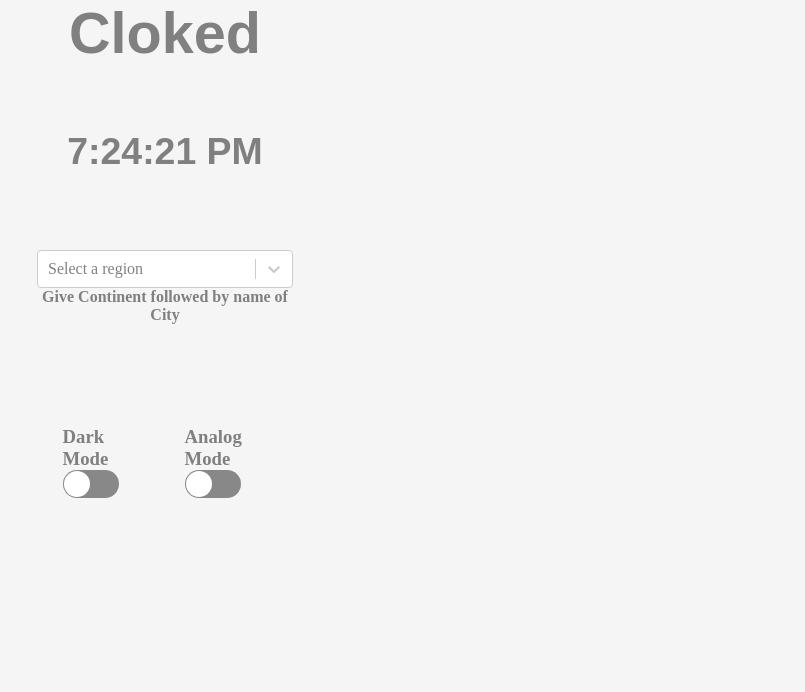
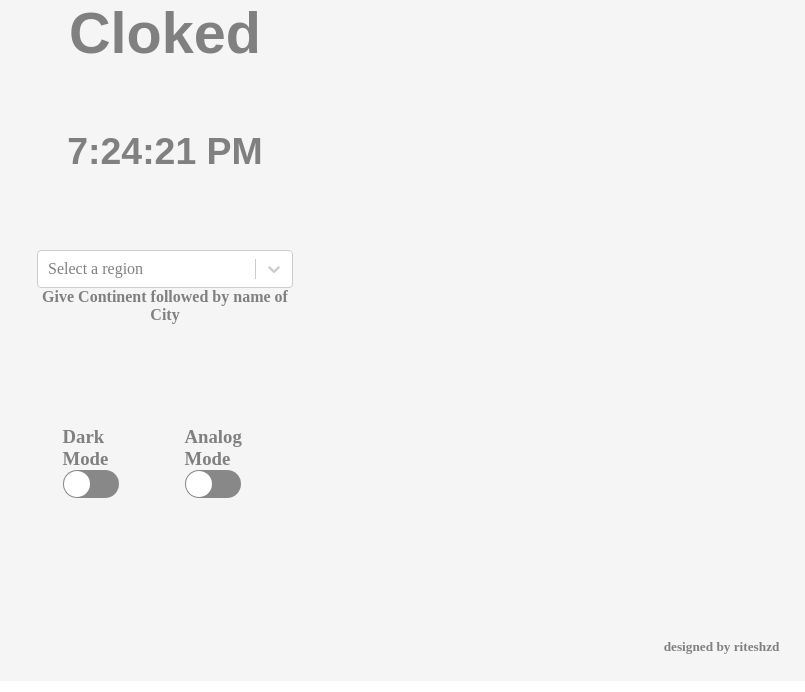
Before and after one commit to riteshzd/react-clock, a React (Create React App) app: page / in a window 1280 px wide. Shown: the top 692 px of the page, without its empty margins (475-1280 px from the left). Built offline with nearby package versions, Linux system fonts and the light colour scheme.

Commit message:
Added credit section to the page

```diff
--- a/src/App.js
+++ b/src/App.js
@@ -82,6 +82,9 @@ class App extends React.Component{
 
                     </div>
                 </div>
+                <div className={styles.credits}>
+                    <h5><a href="https://github.com/riteshzd/react-clock">designed by riteshzd</a></h5>
+                </div>
             </div>
         )
     }
--- a/src/App.module.css
+++ b/src/App.module.css
@@ -4,13 +4,13 @@
 }
 
 .containerLight{
-    height:820px;
+    height:100%;
     background-color: whitesmoke;
     color: grey;
 }
 
 .containerDark{
-    height: 820px;
+    height: 100%;
     background-color: #1b262c;
     color:#0f4c75;
 }
@@ -47,3 +47,26 @@
     flex-direction: column;
     padding: 10% 10% 20% 10%;
 }
+
+.credits{
+    text-align: right;
+    padding: 2%;
+}
+
+a{
+    outline: none;
+    text-decoration: none;
+}
+
+.containerDark a:link,:visited{
+    color: grey;
+}
+.containerDark a:hover,:active{
+    color: #0f4c75;
+}
+.containerLight a:link,:visited{
+    color:grey;
+}
+.containerLight a:hover,:active{
+    color: #0f4c75;
+}
```
